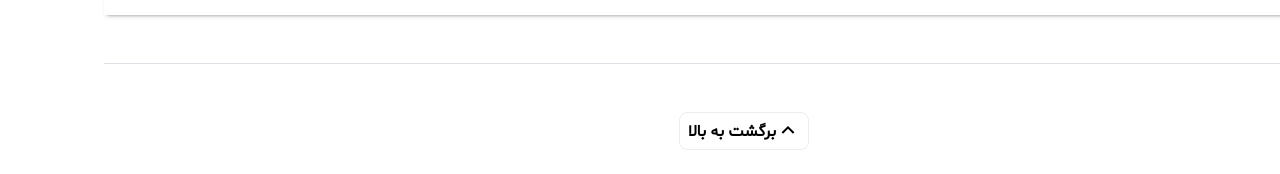
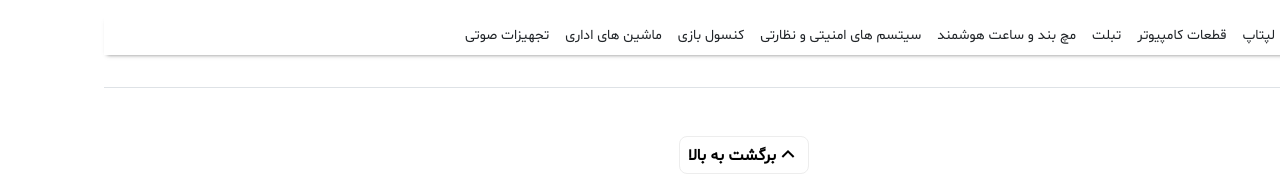
Before and after one commit to RealAliHafezi/TTARIA-Mobile-Shop, a React (Create React App) app: page /products in a window 1280 px wide. Shown: the part 137-311 px from the top of the page. Built offline with nearby package versions, Linux system fonts and the light colour scheme; data requests are answered from the project's data file.

Commit message:
Products page first created

```diff
--- a/src/App.tsx
+++ b/src/App.tsx
@@ -8,6 +8,7 @@ import "./styles/scss/App.scss";
 import Navbar from "./sections/Home/Header";
 import Home from "./pages/Home/Home";
 import Footer from "./sections/Footer/Footer";
+import Products from "./pages/Products/Products";
 function App() {
   const dispatch = useAppDispatch();
   useEffect(() => {
@@ -19,6 +20,7 @@ function App() {
         <Navbar />
         <Routes>
           <Route path="/" element={<Home />} />
+          <Route path="/products" element={<Products />} />
         </Routes>
         <Footer />
       </div>
--- /dev/null
+++ b/src/pages/Products/Products.tsx
@@ -0,0 +1,7 @@
+import React from "react";
+
+const Products = () => {
+  return <div>Products</div>;
+};
+
+export default Products;
```
